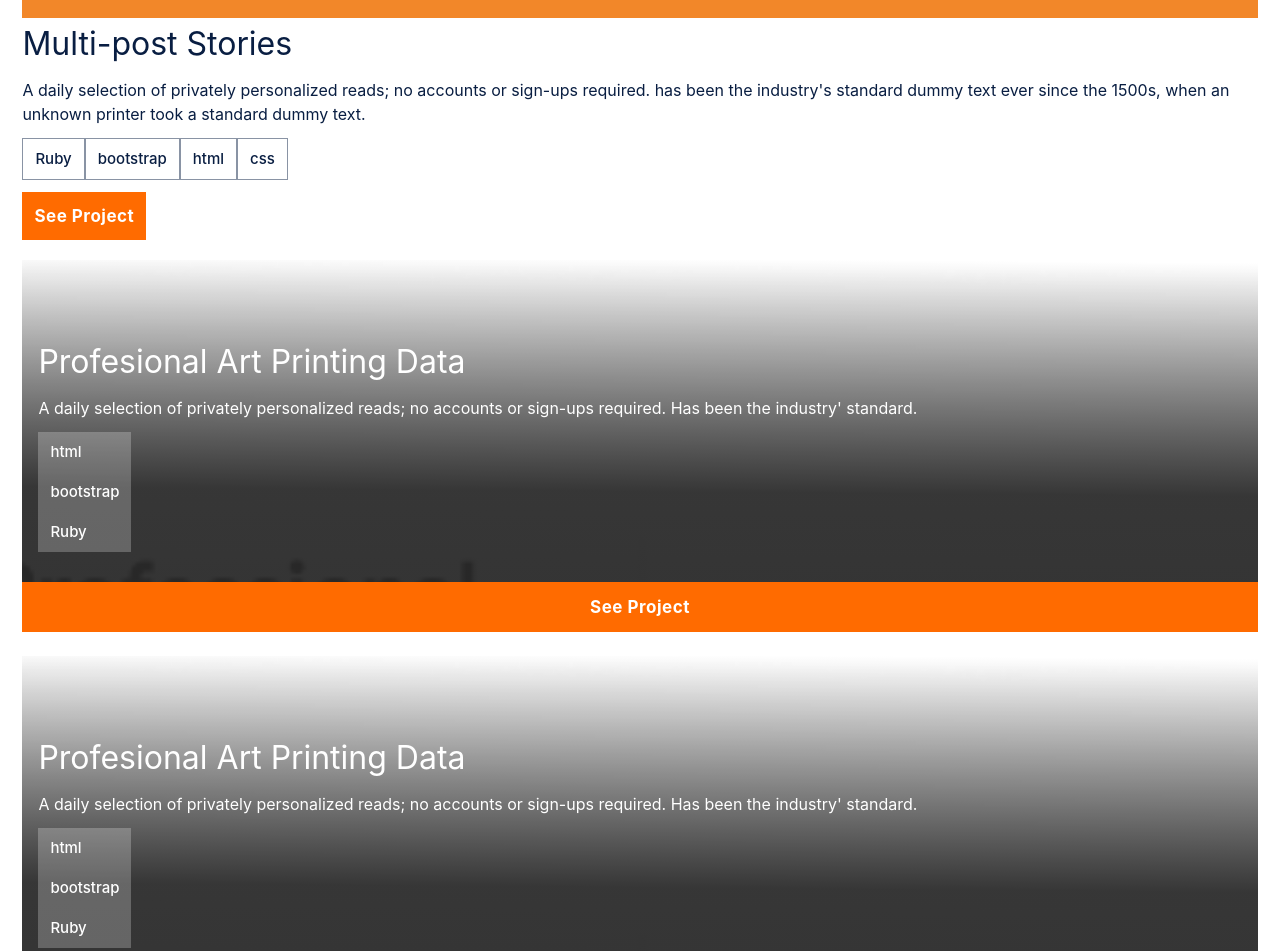
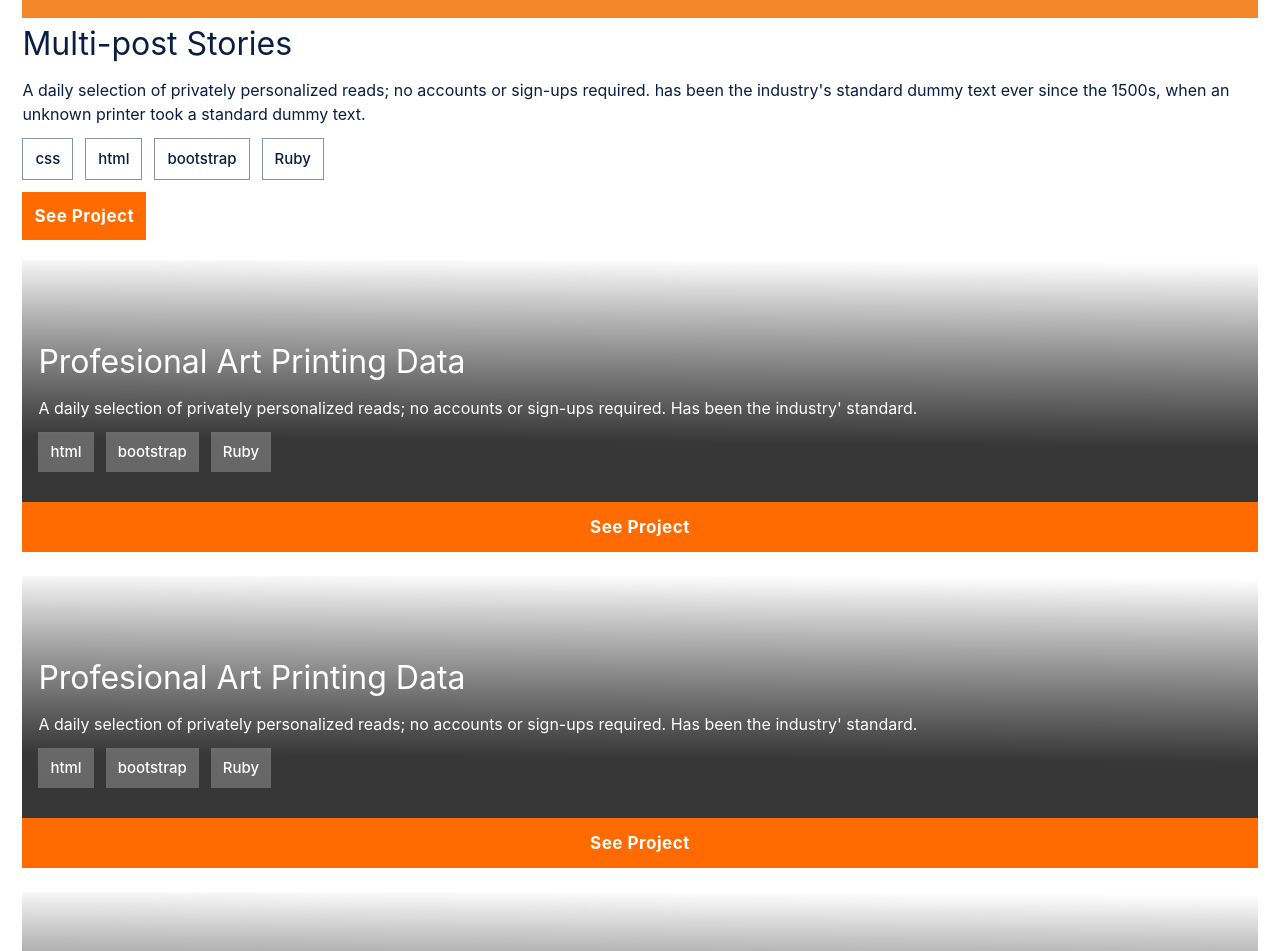
Before and after one commit to Abbas-Aljuaifari/code-pair-programing, a plain HTML site: page index.html in a window 1280 px wide. Shown: the part 1840-2791 px from the top of the page. Drawn offline with Linux system fonts and the light colour scheme.

Commit message:
Changes in work-items and work-tag-list section css

```diff
--- a/style.css
+++ b/style.css
@@ -202,8 +202,8 @@ ul {
 }
 
 .work-tag-list {
-  /*display: flex;
-  flex-direction: row;*/
+  display: flex;
+  flex-direction: row;
   align-items: center;
   padding: 0;
   gap: 12px;
@@ -220,7 +220,6 @@ ul {
   font-size: 15px;
   line-height: 20px;
   color: var(--font-blue);
-  float: right;
 }
 
 .project-button {
```
